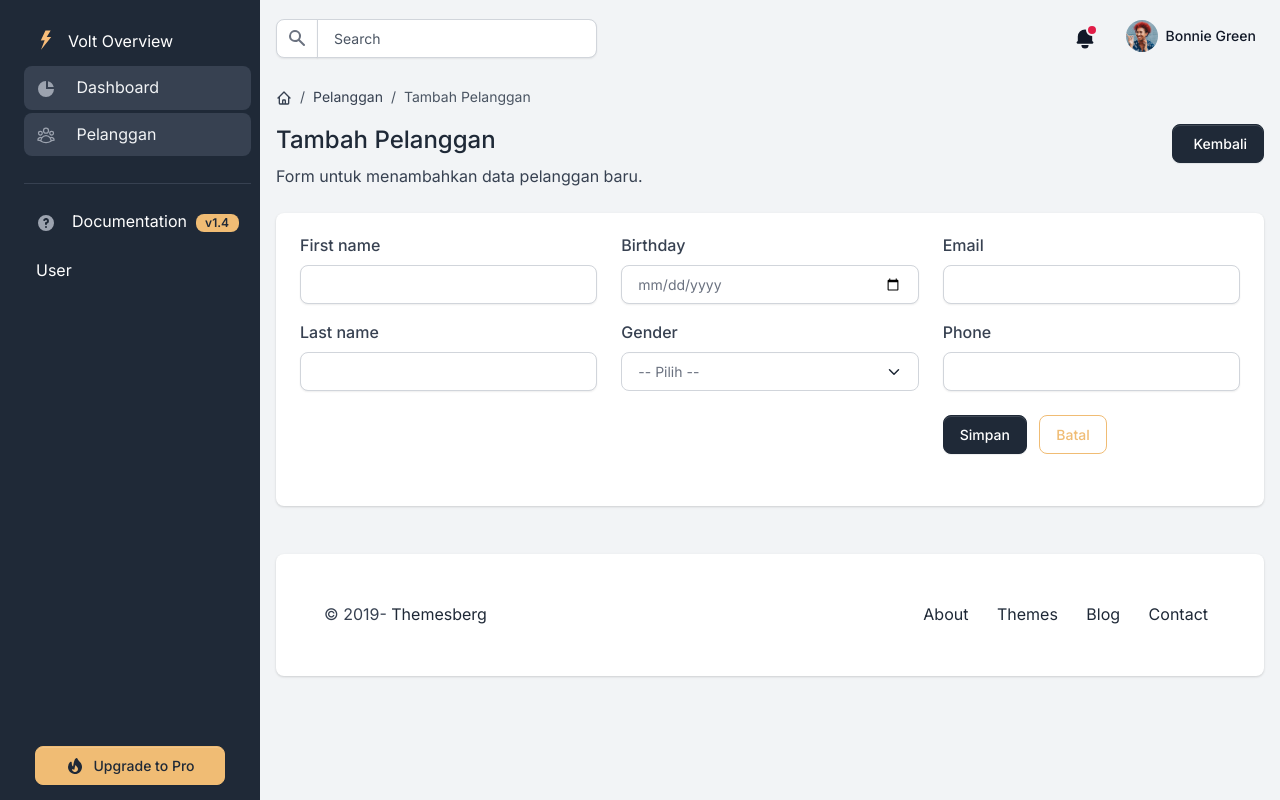
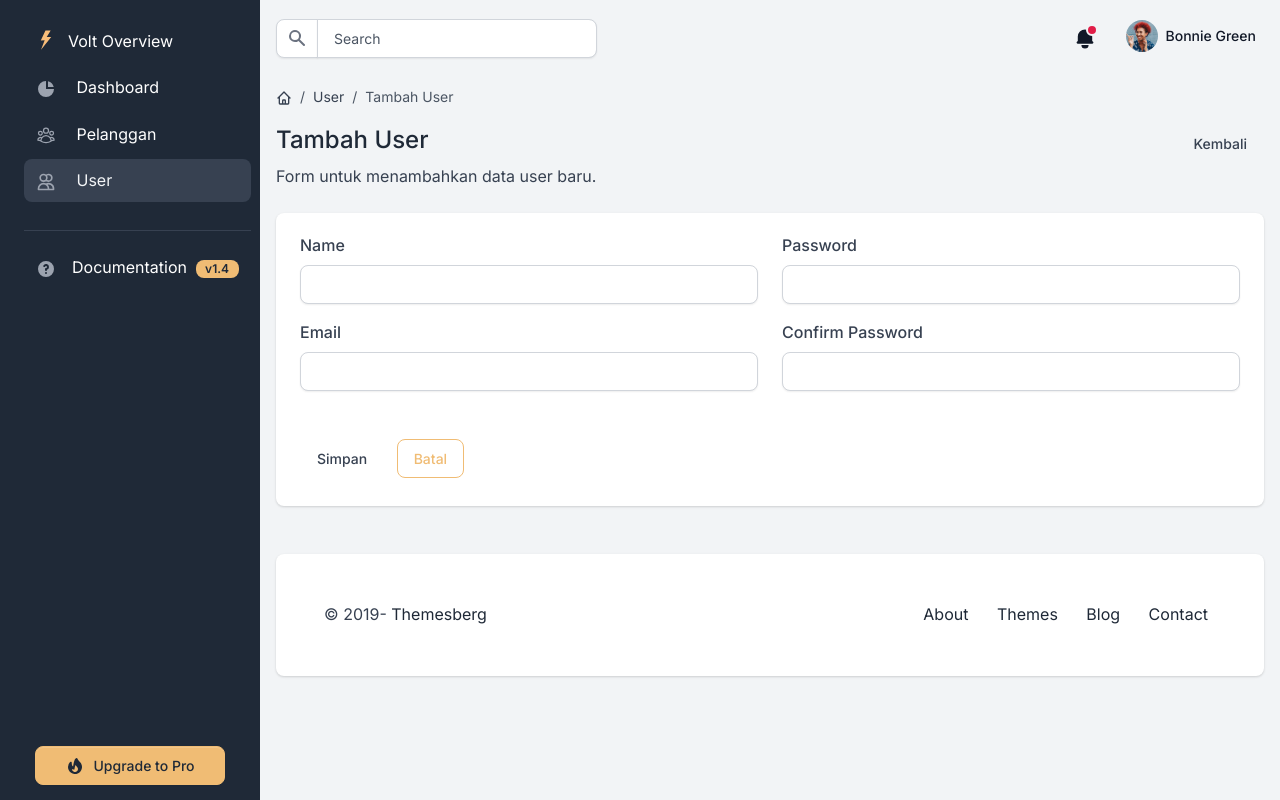
Before and after one commit to raihan25ti-design/RaihanAlifaZumar_2TIB, a Laravel app: page /user/create in a window 1280 px wide. Run offline with Laravel 12, Linux system fonts and the light colour scheme.

Commit message:
perbaharui

```diff
--- a/app/Http/Controllers/UserController.php
+++ b/app/Http/Controllers/UserController.php
@@ -4,73 +4,59 @@ namespace App\Http\Controllers;
 
 use App\Models\User;
 use Illuminate\Http\Request;
-use Illuminate\Support\Facades\Hash; // Import Hash facade
+use Illuminate\Support\Facades\Hash;
 
 class UserController extends Controller
 {
-    /**
-     * Menampilkan semua data user.
-     */
     public function index()
     {
-        $users = User::all(); // Terapkan User::all()
-        return view('admin.user.index', compact('users')); // Tampilkan view admin.user.index
+        $dataUser = User::all();
+        return view('admin.user.index', compact('dataUser'));
     }
 
-    /**
-     * Menampilkan form tambah user.
-     */
     public function create()
     {
-        return view('admin.user.create'); // Tampilkan view admin.user.create
+        return view('admin.user.create');
     }
 
-    /**
-     * Menyimpan data user baru ke database[cite: 1].
-     */
     public function store(Request $request)
     {
+        // Validasi data
         $request->validate([
-            'name'     => 'required|string|max:255',
+            'name'     => 'required|string|max:100',
             'email'    => 'required|email|unique:users,email',
-            'password' => 'required|min:6',
+            'password' => 'required|string|min:8|confirmed',
         ]);
 
         $data = $request->all();
-        $data['password'] = Hash::make($request->password); // Gunakan Hash::make() untuk enkripsi password[cite: 1]
+        $data['password'] = Hash::make($request->password);
 
-        User::create($data); // Terapkan User::create($data)[cite: 1]
+        User::create($data);
 
         return redirect()->route('user.index')->with('success', 'Data User berhasil ditambahkan!');
     }
 
-    /**
-     * Menampilkan form edit user berdasarkan ID[cite: 1].
-     */
     public function edit($id)
     {
-        $user = User::findOrFail($id); // Terapkan User::findOrFail($id)[cite: 1]
-        return view('admin.user.edit', compact('user')); // Tampilkan view admin.user.edit[cite: 1]
+        $dataUser = User::findOrFail($id);
+        return view('admin.user.edit', compact('dataUser'));
     }
 
-    /**
-     * Memperbarui data user.
-     */
     public function update(Request $request, $id)
     {
         $user = User::findOrFail($id);
 
+        // Validasi data pada update (password opsional / nullable)
         $request->validate([
-            'name'  => 'required|string|max:255',
-            'email' => 'required|email|unique:users,email,' . $id,
+            'name'     => 'required|string|max:100',
+            'email'    => 'required|email|unique:users,email,' . $id,
+            'password' => 'nullable|string|min:8|confirmed',
         ]);
 
-        $data = $request->all();
+        $data = $request->only(['name', 'email']);
 
         if ($request->filled('password')) {
             $data['password'] = Hash::make($request->password);
-        } else {
-            unset($data['password']);
         }
 
         $user->update($data);
@@ -78,13 +64,10 @@ class UserController extends Controller
         return redirect()->route('user.index')->with('success', 'Data User berhasil diperbarui!');
     }
 
-    /**
-     * Menghapus data user[cite: 1].
-     */
     public function destroy($id)
     {
         $user = User::findOrFail($id);
-        $user->delete(); // Terapkan $user->delete()[cite: 1]
+        $user->delete();
 
         return redirect()->route('user.index')->with('success', 'Data User berhasil dihapus!');
     }
--- a/resources/views/admin/user/create.blade.php
+++ b/resources/views/admin/user/create.blade.php
@@ -1,4 +1,5 @@
 @extends('layouts.admin.app')
+
 @section('content')
     <div class="py-4">
         <nav aria-label="breadcrumb" class="d-none d-md-inline-block">
@@ -10,84 +11,88 @@
                         </svg>
                     </a>
                 </li>
-                    <li class="breadcrumb-item"><a href="#">Pelanggan</a></li>
-                    <li class="breadcrumb-item active" aria-current="page">Tambah Pelanggan</li>
+                <li class="breadcrumb-item"><a href="{{ route('user.index') }}">User</a></li>
+                <li class="breadcrumb-item active" aria-current="page">Tambah User</li>
             </ol>
         </nav>
         <div class="d-flex justify-content-between w-100 flex-wrap">
             <div class="mb-3 mb-lg-0">
-                    <h1 class="h4">Tambah Pelanggan</h1>
-                    <p class="mb-0">Form untuk menambahkan data pelanggan baru.</p>
+                <h1 class="h4">Tambah User</h1>
+                <p class="mb-0">Form untuk menambahkan data user baru.</p>
             </div>
             <div>
-                    <a href="" class="btn btn-primary"><i class="far fa-question-circle me-1"></i> Kembali</a>
+                <a href="{{ route('user.index') }}" class="btn btn-dark">Kembali</a>
             </div>
         </div>
     </div>
+
+    {{-- Flash Message Success / Error --}}
+    @if(session('success'))
+        <div class="alert alert-success alert-dismissible fade show" role="alert">
+            {{ session('success') }}
+            <button type="button" class="btn-close" data-bs-dismiss="alert" aria-label="Close"></button>
+        </div>
+    @endif
+
+    @if(session('error'))
+        <div class="alert alert-danger alert-dismissible fade show" role="alert">
+            {{ session('error') }}
+            <button type="button" class="btn-close" data-bs-dismiss="alert" aria-label="Close"></button>
+        </div>
+    @endif
 
     <div class="row">
         <div class="col-12 mb-4">
             <div class="card border-0 shadow components-section">
                 <div class="card-body">
-                        <form action="{{route('pelanggan.store')}}" method="POST">
+                    <form action="{{ route('user.store') }}" method="POST">
                         @csrf
                         <div class="row mb-4">
-                                <div class="col-lg-4 col-sm-6">
-                                    <!-- First Name -->
+                            <div class="col-lg-6 col-sm-6">
+                                <!-- Name -->
                                 <div class="mb-3">
-                                        <label for="first_name" class="form-label">First name</label>
-                                        <input type="text" id="first_name" class="form-control" name="first_name" required>
+                                    <label for="name" class="form-label">Name</label>
+                                    <input type="text" id="name" class="form-control @error('name') is-invalid @enderror" name="name" value="{{ old('name') }}">
+                                    @error('name')
+                                        <div class="invalid-feedback">{{ $message }}</div>
+                                    @enderror
                                 </div>
 
-                                    <!-- Last Name -->
+                                <!-- Email -->
                                 <div class="mb-3">
-                                        <label for="last_name" class="form-label">Last name</label>
-                                        <input type="text" id="last_name" class="form-control" name="last_name" required>
+                                    <label for="email" class="form-label">Email</label>
+                                    <input type="email" id="email" class="form-control @error('email') is-invalid @enderror" name="email" value="{{ old('email') }}">
+                                    @error('email')
+                                        <div class="invalid-feedback">{{ $message }}</div>
+                                    @enderror
                                 </div>
                             </div>
 
-                                <div class="col-lg-4 col-sm-6">
-                                    <!-- Birthday -->
+                            <div class="col-lg-6 col-sm-6">
+                                <!-- Password -->
                                 <div class="mb-3">
-                                        <label for="birthday" class="form-label">Birthday</label>
-                                        <input type="date" id="birthday" class="form-control" name="birthday" required>
+                                    <label for="password" class="form-label">Password</label>
+                                    <input type="password" id="password" class="form-control @error('password') is-invalid @enderror" name="password">
+                                    @error('password')
+                                        <div class="invalid-feedback">{{ $message }}</div>
+                                    @enderror
                                 </div>
 
-                                    <!-- Gender -->
+                                <!-- Confirm Password -->
                                 <div class="mb-3">
-                                        <label for="gender" class="form-label">Gender</label>
-                                        <select id="gender" name="gender" class="form-select">
-                                            <option value="">-- Pilih --</option>
-                                            <option value="Male">Male</option>
-                                            <option value="Female">Female</option>
-                                            <option value="Other">Other</option>
-                                        </select>
+                                    <label for="password_confirmation" class="form-label">Confirm Password</label>
+                                    <input type="password" id="password_confirmation" class="form-control" name="password_confirmation">
+                                </div>
                             </div>
                         </div>
 
-                                <div class="col-lg-4 col-sm-12">
-                                    <!-- Email -->
-                                    <div class="mb-3">
-                                        <label for="email" class="form-label">Email</label>
-                                        <input type="text" id="email" class="form-control" name="email" required>
-                                    </div>
-
-                                    <!-- Phone -->
-                                    <div class="mb-3">
-                                        <label for="phone" class="form-label">Phone</label>
-                                        <input type="text" id="phone" class="form-control" name="phone" required>
-                                    </div>
-
                         <!-- Buttons -->
-                                    <div class="">
-                                        <button type="submit" class="btn btn-primary">Simpan</button>
-                                        <a href="{{ route('pelanggan.index') }}" class="btn btn-outline-secondary ms-2">Batal</a>
-                                    </div>
-                                </div>
+                        <div>
+                            <button type="submit" class="btn btn-dark">Simpan</button>
+                            <a href="{{ route('user.index') }}" class="btn btn-outline-secondary ms-2">Batal</a>
                         </div>
                     </form>
                 </div>
-
             </div>
         </div>
     </div>
--- a/resources/views/layouts/admin/app.blade.php
+++ b/resources/views/layouts/admin/app.blade.php
@@ -35,9 +35,9 @@
     <meta name="msapplication-TileColor" content="#ffffff">
     <meta name="theme-color" content="#ffffff">
 
-     {{--start css--}}
-     @include('layouts.admin.css')
-     {{-- end css  --}}
+    {{--start css--}}
+    @include('layouts.admin.css')
+    {{-- end css  --}}
 
 </head>
 
@@ -52,6 +52,21 @@
         {{-- end header --}}
 
         {{-- -start Main content --}}
+
+        @if(session('success'))
+        <div class="alert alert-success alert-dismissible fade show mt-3 mb-0" role="alert">
+            {{ session('success') }}
+            <button type="button" class="btn-close" data-bs-dismiss="alert" aria-label="Close"></button>
+        </div>
+        @endif
+
+        @if(session('error'))
+        <div class="alert alert-danger alert-dismissible fade show mt-3 mb-0" role="alert">
+            {{ session('error') }}
+            <button type="button" class="btn-close" data-bs-dismiss="alert" aria-label="Close"></button>
+        </div>
+        @endif
+
         @yield('content')
         {{-- -end main content --}}
 
--- a/resources/views/layouts/admin/sidebar.blade.php
+++ b/resources/views/layouts/admin/sidebar.blade.php
@@ -45,7 +45,7 @@
                      <span class="mt-1 ms-1 sidebar-text">Volt Overview</span>
                  </a>
              </li>
-                <li class="nav-item  active ">
+             <li class="nav-item  {{ request()->routeIs('dashboard.*') ? 'active' : '' }} ">
                  <a href="{{ route('dashboard') }}" class="nav-link">
                      <span class="sidebar-icon">
                          <svg class="icon icon-xs me-2" fill="currentColor" viewBox="0 0 20 20" xmlns="http://www.w3.org/2000/svg">
@@ -57,14 +57,25 @@
                  </a>
              </li>
              <!-- Tambahkan blok kode ini -->
-                <li class="nav-item  active ">
-                    <a href="" class="nav-link">
+             <li class="nav-item  {{ request()->routeIs('pelanggan.*') ? 'active' : '' }} ">
+                 <a href="{{ route('pelanggan.index') }}" class="nav-link">
                      <span class="sidebar-icon">
                          <svg class="icon icon-xs me-2" data-slot="icon" fill="none" stroke-width="1.5" stroke="currentColor" viewBox="0 0 24 24" xmlns="http://www.w3.org/2000/svg" aria-hidden="true">
                              <path stroke-linecap="round" stroke-linejoin="round" d="M18 18.72a9.094 9.094 0 0 0 3.741-.479 3 3 0 0 0-4.682-2.72m.94 3.198.001.031c0 .225-.012.447-.037.666A11.944 11.944 0 0 1 12 21c-2.17 0-4.207-.576-5.963-1.584A6.062 6.062 0 0 1 6 18.719m12 0a5.971 5.971 0 0 0-.941-3.197m0 0A5.995 5.995 0 0 0 12 12.75a5.995 5.995 0 0 0-5.058 2.772m0 0a3 3 0 0 0-4.681 2.72 8.986 8.986 0 0 0 3.74.477m.94-3.197a5.971 5.971 0 0 0-.94 3.197M15 6.75a3 3 0 1 1-6 0 3 3 0 0 1 6 0Zm6 3a2.25 2.25 0 1 1-4.5 0 2.25 2.25 0 0 1 4.5 0Zm-13.5 0a2.25 2.25 0 1 1-4.5 0 2.25 2.25 0 0 1 4.5 0Z"></path>
                          </svg>
                      </span>
                      <span class="sidebar-text">Pelanggan</span>
+                 </a>
+             </li>
+
+             <li class="nav-item {{ request()->routeIs('user.*') ? 'active' : '' }}">
+                 <a href="{{ route('user.index') }}" class="nav-link">
+                     <span class="sidebar-icon">
+                         <svg class="icon icon-xs me-2" fill="none" stroke="currentColor" viewBox="0 0 24 24" xmlns="http://www.w3.org/2000/svg">
+                             <path stroke-linecap="round" stroke-linejoin="round" stroke-width="2" d="M12 4.354a4 4 0 110 5.292M15 21H3v-1a6 6 0 0112 0v1zm0 0h6v-1a6 6 0 00-9-5.197M13 7a4 4 0 11-8 0 4 4 0 018 0z"></path>
+                         </svg>
+                     </span>
+                     <span class="sidebar-text">User</span>
                  </a>
              </li>
 
@@ -90,13 +101,6 @@
                  </a>
              </li>
 
-                <li class="nav-item">
-    <a href="{{ route('user.index') }}" class="nav-link">
-        <i class="fas fa-user"></i>
-        <span>User</span>
-    </a>
-</li>
-
          </ul>
      </div>
  </nav>
--- a/routes/web.php
+++ b/routes/web.php
@@ -7,10 +7,6 @@ use App\Http\Controllers\DashboardController;
 use App\Http\Controllers\PelangganController;
 use App\Http\Controllers\PortofolioController;
 use App\Http\Controllers\UserController;
-
-// Route::get('/', function () {
-//     return view('welcome');
-// });
 
 Route::get('/home', [HomeController::class, 'index']);
 
```
Also changed, not shown: resources/views/admin/user/edit.blade.php (+50 -46 lines), resources/views/admin/user/index.blade.php (+17 -25 lines), resources/views/admin/pelanggan/create.blade.php (line endings or trailing spaces). Lines whose indentation alone changed are shown as unchanged.
